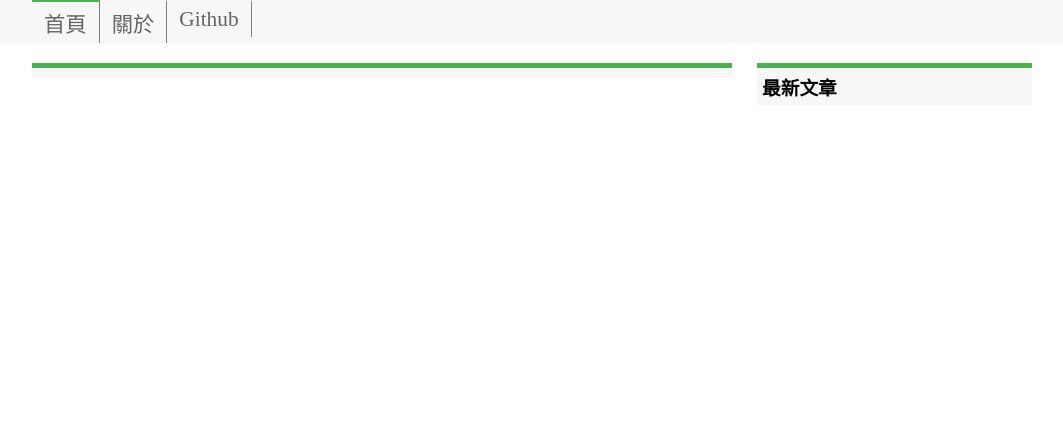
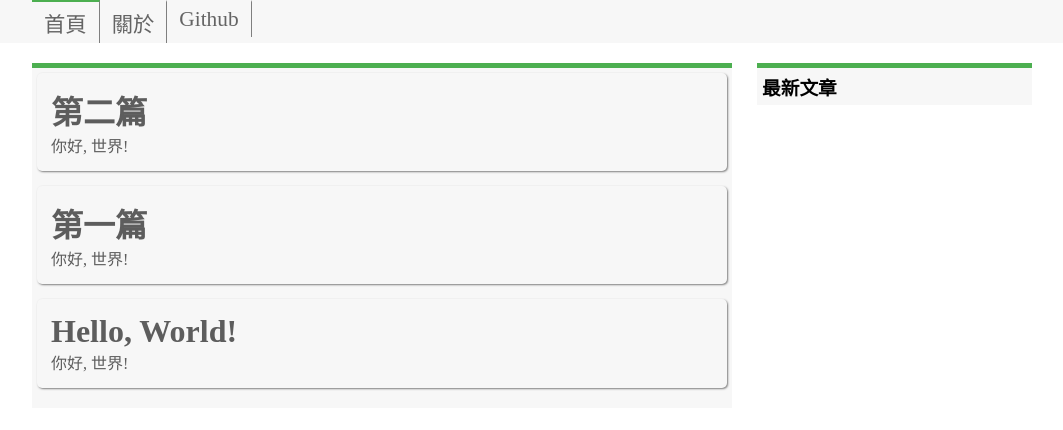
Before and after one commit to Benny1923/simple-cms-blog, a PHP site: page / in a window 1280 px wide. Shown: the top 430 px of the page, without its empty margins (108-1171 px from the left). Run offline with PHP 8.4, Linux system fonts and the light colour scheme.

Commit message:
update site

```diff
--- a/css/main.css
+++ b/css/main.css
@@ -49,7 +49,7 @@ html, body {
     border-top: 5px solid #4caf50;
 }
 
-#mainframe > .page {
+#mainframe > #page {
     width: 690px;
     background-color: #f7f7f7;
 }
@@ -79,6 +79,15 @@ html, body {
     margin: 0;
 }
 
+.preview > h1 > a {
+    color: #5d5d5d;
+    text-decoration: none;
+}
+
+.preview > h1 > a:hover {
+    color: #4caf50;
+}
+
 .post {
     color: #5d5d5d;
 }
--- a/index.html
+++ b/index.html
@@ -20,8 +20,8 @@
         </div>
     </div>
     <div class="container" id="mainframe">
-        <div class="page">
-
+        <div id="page">
+            載入中...
         </div>
         <div class="menu">
             <div>
--- a/js/main.js
+++ b/js/main.js
@@ -5,6 +5,10 @@ window.onload = () => {
          dataType: 'json',
          success: function(data){
              preview = data;
+             $("#page").empty();
+             preview.forEach(post => {
+                 $("#page").prepend(`<div class="preview"><h1><a href="#${post.link}">${post.title}</a></h1><div>${post.preview}</div></div>`);
+             });
          }
      });
 }
--- a/template/preview.html
+++ b/template/preview.html
@@ -1,8 +1,8 @@
 <div class="preview">
-    <h1>Hello, World</h1>
+    <h1><a href="#owo">Hello, World</a></h1>
     <div>你好!</div>
 </div>
 <div class="preview">
-    <h1>Hello, World</h1>
+    <h1><a href="#owo">Hello, World</a></h1>
     <div>你好!</div>
 </div>
--- a/usercontent/preview.json
+++ b/usercontent/preview.json
@@ -1,10 +1,13 @@
 [{
     "title": "Hello, World!",
-    "preview": "你好, 世界!"
+    "preview": "你好, 世界!",
+    "link": "2019-01-01"
 },{
-    "title": "Hello, World!",
-    "preview": "你好, 世界!"
+    "title": "第一篇",
+    "preview": "你好, 世界!",
+    "link": "2019-01-02"
 },{
-    "title": "Hello, World!",
-    "preview": "你好, 世界!"
+    "title": "第二篇",
+    "preview": "你好, 世界!",
+    "link": "2018-01-03"
 }]
```
Also changed, not shown: 1 other file.
